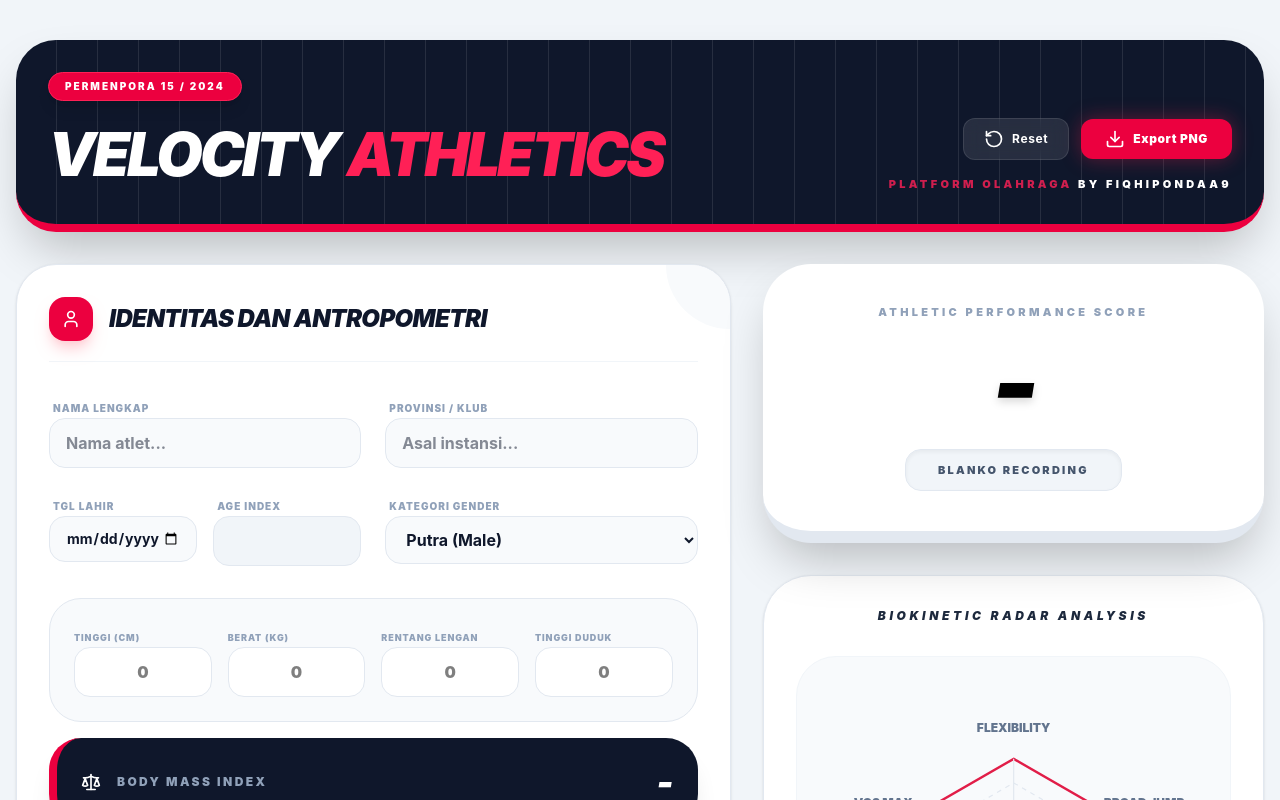
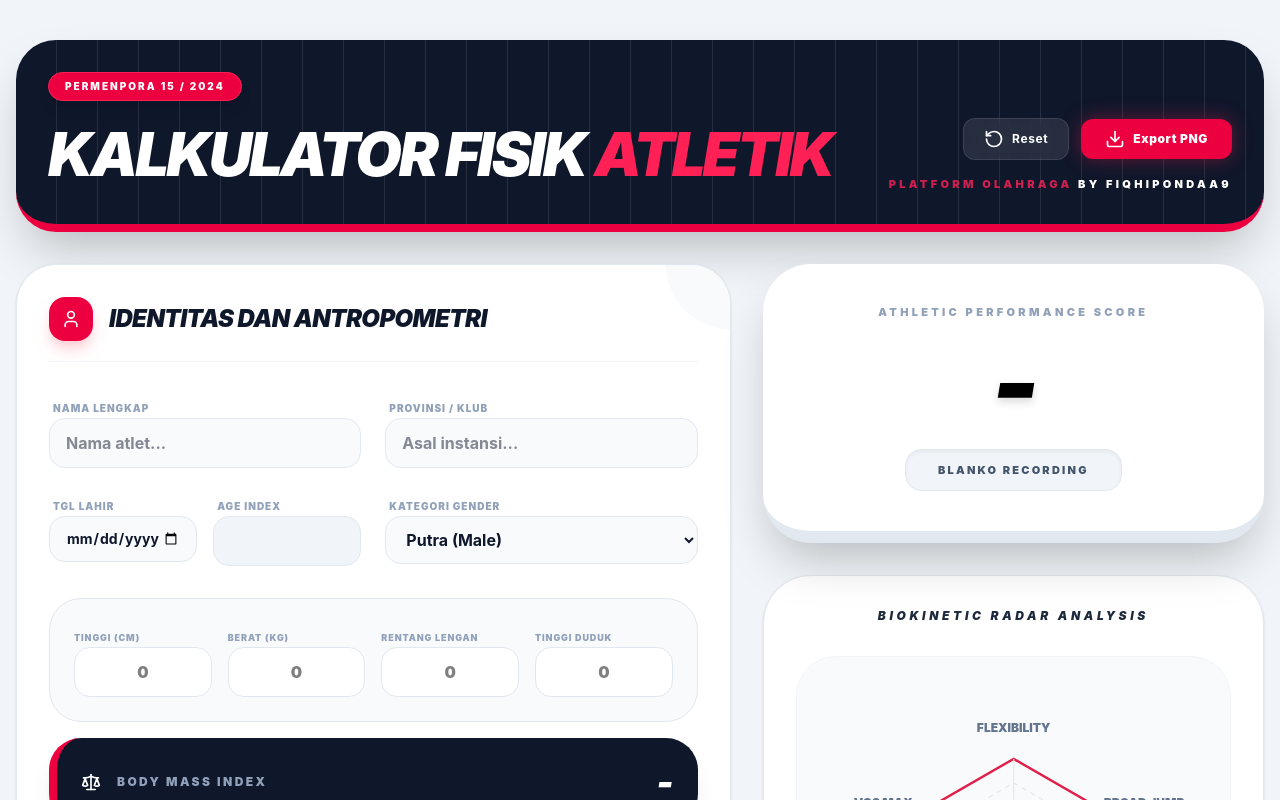
Before and after one commit to fiqhipondaa9/kalkulator-fisik-atletik, a React (Vite) app: page / in a window 1280 px wide. Shown: the top 800 px of the page. Built offline with nearby package versions, Linux system fonts and the light colour scheme.

Commit message:
OKOK UPDATE

```diff
--- a/src/App.jsx
+++ b/src/App.jsx
@@ -213,7 +213,7 @@ export default function App() {
               PERMENPORA 15 / 2024
             </div>
             <h1 className="text-4xl md:text-6xl font-black tracking-tighter leading-tight italic">
-              VELOCITY <span className="text-rose-500">ATHLETICS</span>
+              KALKULATOR FISIK <span className="text-rose-500"> ATLETIK</span>
             </h1>
           </div>
           <div className="text-left md:text-right w-full md:w-auto">
```
